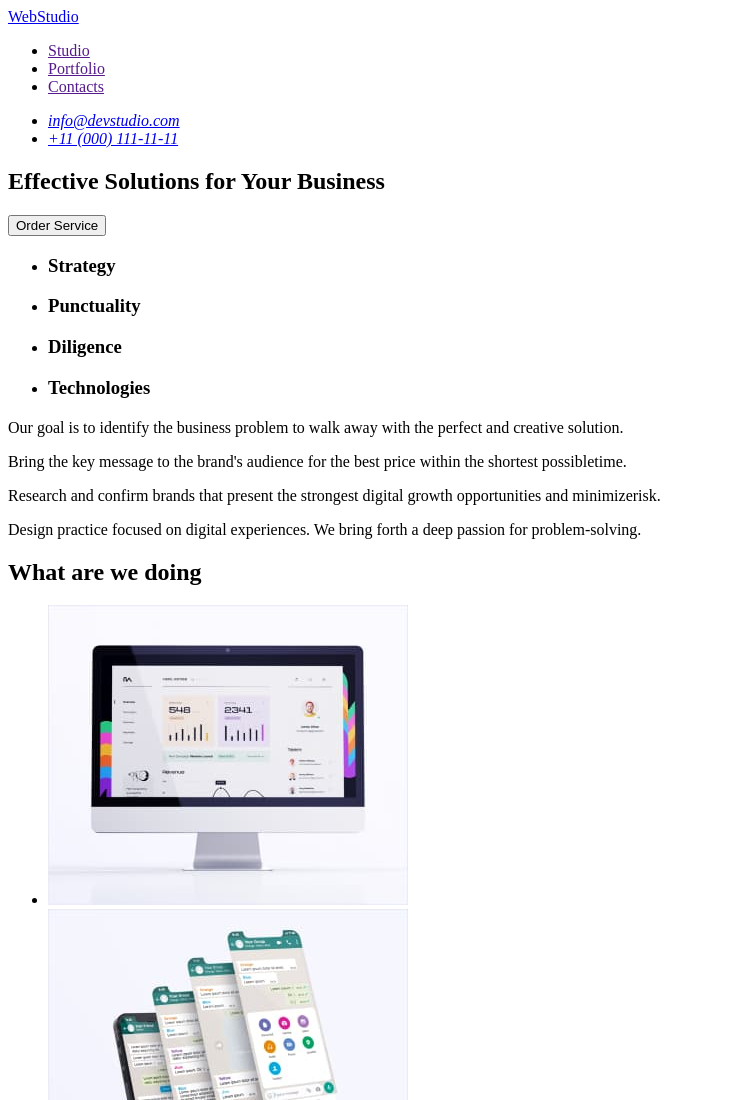
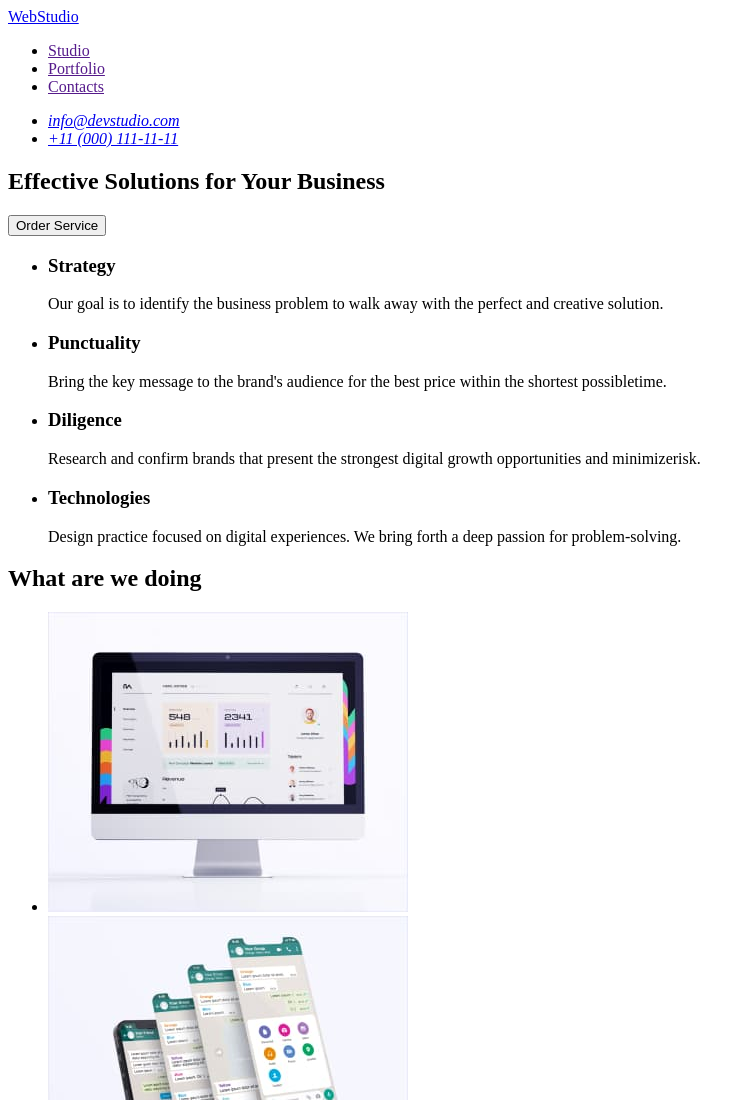
Before and after one commit to Juli1a1/goit-markup-hw-01, a plain HTML site: page index.html in a window 1280 px wide. Shown: the top 1100 px of the page, without its empty margins (0-755 px from the left). Drawn offline with Linux system fonts and the light colour scheme.

Commit message:
виправлення помилок index.html

```diff
--- a/index.html
+++ b/index.html
@@ -37,20 +37,21 @@
         <section>
 
             <ul>
-                <li><h3>Strategy</h3></li>
-                <li><h3>Punctuality</h3></li>
-                <li><h3>Diligence</h3></li>
-                <li><h3>Technologies</h3></li>
+                <li><h3>Strategy</h3>
+            <p>Our goal is to identify the business
+                problem to walk away with the perfect and creative solution.</p></li>
+                <li><h3>Punctuality</h3>
+            <p>Bring the key message to the brand's audience for the best price
+             within the shortest possibletime.</p></li>
+                <li><h3>Diligence</h3>
+             <p>Research and confirm brands that present the strongest digital growth
+            opportunities and minimizerisk.</p>
+                </li>
+                <li><h3>Technologies</h3>
+            <p> Design practice focused on digital experiences.
+                We bring forth a deep passion for problem-solving. </p>
+                </li>
             </ul>
-            <h2></h2>
-            <p>Our goal is to identify the business
-            problem to walk away with the perfect and creative solution.</p>
-            <p>Bring the key message to the brand's audience for the best price
-            within the shortest possibletime.</p>
-            <p>Research and confirm brands that present the strongest digital growth
-            opportunities and minimizerisk.</p>
-            <p>Design practice focused on digital experiences.
-             We bring forth a deep passion for problem-solving.</p>
         </section>
 
         <!-- section 2 -->
```
